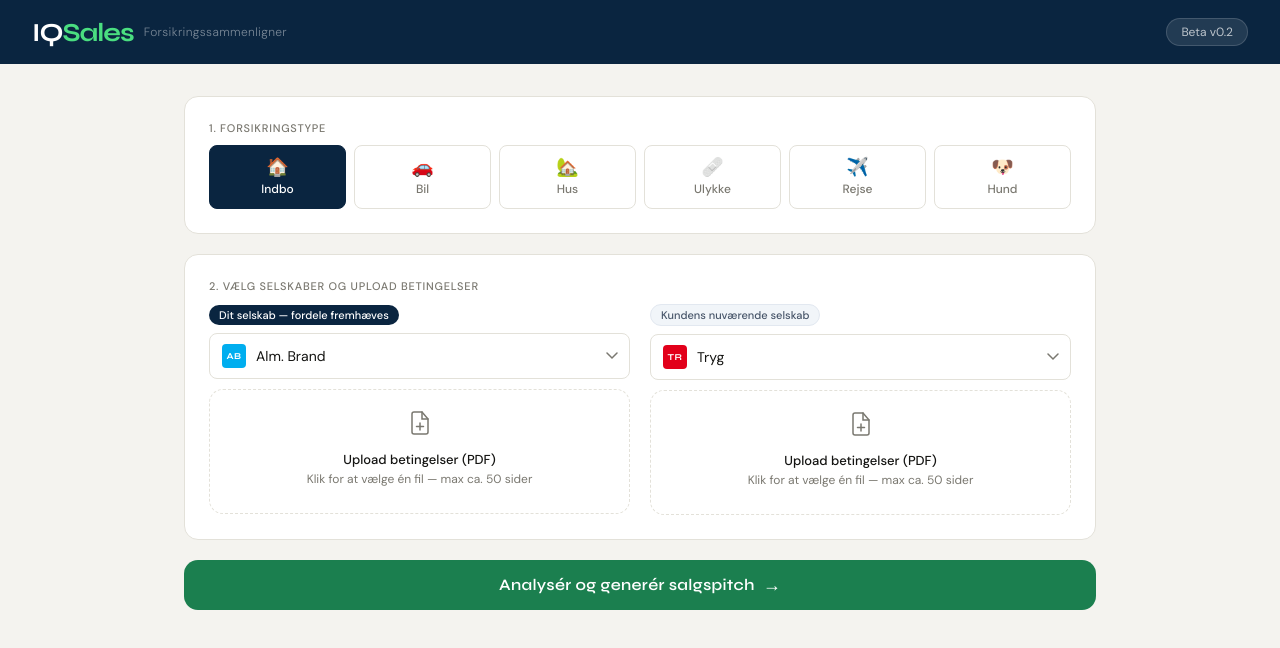
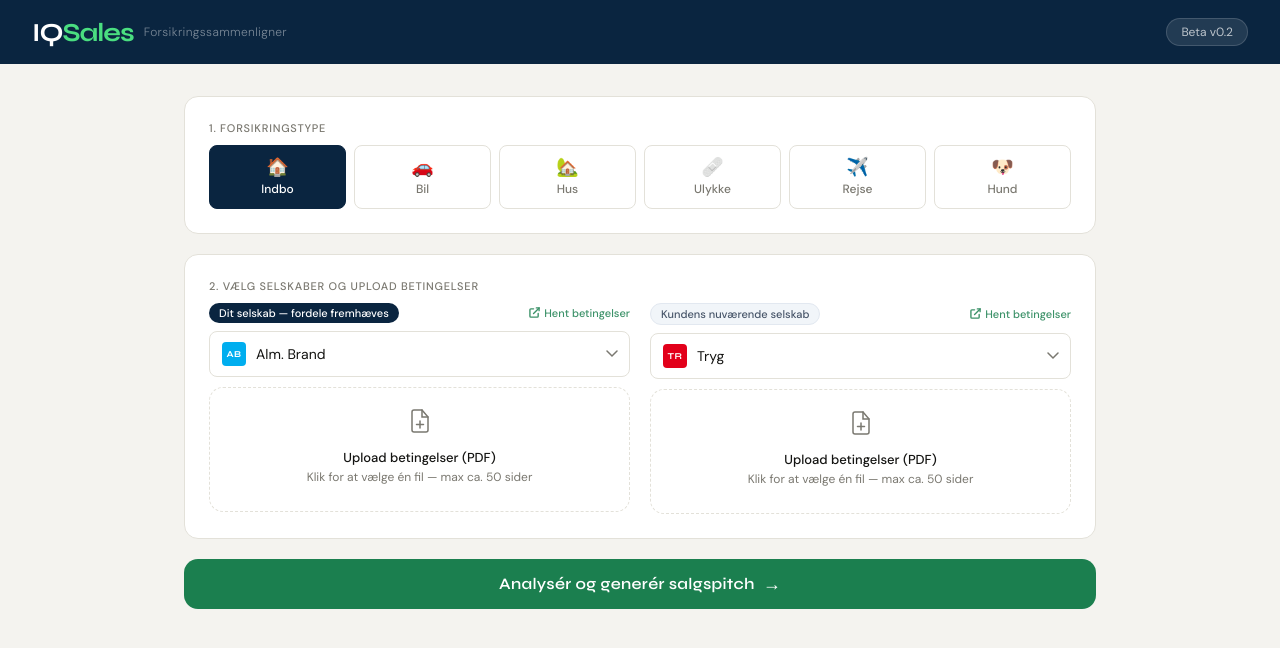
Before and after one commit to VictorLPortz/IQSales, a plain HTML site: page public/index.html in a window 1280 px wide. Drawn offline with Linux system fonts and the light colour scheme.

Commit message:
Update index.html

```diff
--- a/public/index.html
+++ b/public/index.html
@@ -35,6 +35,10 @@
 .col-label-badge{display:inline-flex;align-items:center;gap:6px;font-size:11px;font-weight:500;padding:3px 10px;border-radius:20px;margin-bottom:8px}
 .col-label-yours{background:var(--accent);color:#fff}
 .col-label-theirs{background:#F1F5F9;color:#475569;border:1px solid #E2E8F0}
+.col-label-row{display:flex;align-items:center;justify-content:space-between;margin-bottom:8px}
+.betingelser-link{font-size:11px;color:var(--accent2);text-decoration:none;display:inline-flex;align-items:center;gap:4px;font-weight:500;opacity:.85;transition:opacity .15s}
+.betingelser-link:hover{opacity:1;text-decoration:underline}
+.betingelser-link svg{width:11px;height:11px;flex-shrink:0}
 .upload-zone{border:1.5px dashed var(--border);border-radius:var(--r);padding:1.25rem;text-align:center;cursor:pointer;transition:all .15s}
 .upload-zone:hover{border-color:var(--accent2);background:var(--accent-light)}
 .upload-zone.ready{border-style:solid;border-color:var(--green);background:var(--green-light)}
@@ -238,7 +242,13 @@
       <div class="section-lbl">2. Vælg selskaber og upload betingelser</div>
       <div class="two-col">
         <div>
-          <div class="col-label-badge col-label-yours">Dit selskab — fordele fremhæves</div>
+          <div class="col-label-row">
+            <div class="col-label-badge col-label-yours" style="margin-bottom:0">Dit selskab — fordele fremhæves</div>
+            <a class="betingelser-link" id="link-a" href="#" target="_blank" rel="noopener">
+              <svg viewBox="0 0 12 12" fill="none" stroke="currentColor" stroke-width="1.5" stroke-linecap="round"><path d="M5 2H2a1 1 0 0 0-1 1v7a1 1 0 0 0 1 1h7a1 1 0 0 0 1-1V7"/><path d="M8 1h3v3"/><line x1="11" y1="1" x2="5" y2="7"/></svg>
+              Hent betingelser
+            </a>
+          </div>
           <div class="cdd" id="cdd-a">
             <div class="cdd-trigger" id="cdd-a-trigger" onclick="toggleCdd('a')">
               <div class="cdd-logo-fb" id="cdd-a-logo">AL</div>
@@ -256,7 +266,13 @@
           <input type="file" id="file-a" accept=".pdf" style="display:none" onchange="handleFiles('a',this)">
         </div>
         <div>
-          <div class="col-label-badge col-label-theirs">Kundens nuværende selskab</div>
+          <div class="col-label-row">
+            <div class="col-label-badge col-label-theirs" style="margin-bottom:0">Kundens nuværende selskab</div>
+            <a class="betingelser-link" id="link-b" href="#" target="_blank" rel="noopener">
+              <svg viewBox="0 0 12 12" fill="none" stroke="currentColor" stroke-width="1.5" stroke-linecap="round"><path d="M5 2H2a1 1 0 0 0-1 1v7a1 1 0 0 0 1 1h7a1 1 0 0 0 1-1V7"/><path d="M8 1h3v3"/><line x1="11" y1="1" x2="5" y2="7"/></svg>
+              Hent betingelser
+            </a>
+          </div>
           <div class="cdd" id="cdd-b">
             <div class="cdd-trigger" id="cdd-b-trigger" onclick="toggleCdd('b')">
               <div class="cdd-logo-fb" id="cdd-b-logo">TR</div>
@@ -407,9 +423,55 @@
   setTimeout(() => closeFb(), 1500);
 }
 
+const BETINGELSER_LINKS={
+  'Alm. Brand':                    'https://www.almbrand.dk/privat/forsikring/',
+  'Tryg':                          'https://www.tryg.dk/forsikringer/privat/',
+  'Topdanmark':                    'https://www.topdanmark.dk/privat/forsikring/',
+  'Codan':                         'https://www.codan.dk/privat/forsikringer/',
+  'IF Forsikring':                 'https://www.if.dk/privat/forsikringer',
+  'Gjensidige':                    'https://www.gjensidige.dk/privat/forsikring/',
+  'LB Forsikring':                 'https://www.lb.dk/forsikring/',
+  'Privatsikring':                 'https://www.privatsikring.dk/forsikringer/',
+  'Lærerstandens Brandforsikring': 'https://www.lb.dk/laererstandens-brandforsikring/',
+  'GF Forsikring':                 'https://www.gfforsikring.dk/forsikringer/',
+  'Vesta Forsikring':              'https://www.vesta.dk/forsikringer/',
+  'Thisted Forsikring':            'https://www.thistedforsikring.dk/forsikringer/',
+  'Runa Forsikring':               'https://www.lb.dk/runa-forsikring/',
+  'Bauta Forsikring':              'https://www.lb.dk/bauta-forsikring/',
+  'Alka':                          'https://www.alka.dk/forsikringer/',
+  'Vejle Brand':                   'https://www.vejlebrand.dk/forsikringer/',
+  'Vestjylland Forsikring':        'https://www.vestjyllandforsikring.dk/forsikringer/',
+  'Køgbstædernes Forsikring':      'https://www.kforsikring.dk/forsikringer/',
+  'Jyske Forsikring':              'https://www.jyskeforsikring.dk/forsikringer/',
+  'Aros Forsikring':               'https://www.arosforsikring.dk/forsikringer/',
+  'Nærsikring':                    'https://www.naersikring.dk/forsikringer/',
+  'Bornholms Brandforsikring':     'https://www.bornholmsbrand.dk/forsikringer/',
+  'Spira Forsikring':              'https://www.spiraforsikring.dk/forsikringer/',
+  'Concordia Forsikring':          'https://www.concordia.dk/forsikringer/',
+  'IDA Forsikring':                'https://www.idaforsikring.dk/forsikringer/',
+  'TJM Forsikring':                'https://www.tjm.dk/forsikringer/',
+  'Storstrom Forsikring':          'https://www.storstromforsikring.dk/forsikringer/',
+  'OK Forsikring':                 'https://www.ok.dk/forsikring/',
+  'FDM Forsikring':                'https://www.fdm.dk/forsikring/',
+  'Himmerland Forsikring':         'https://www.himmerlandforsikring.dk/forsikringer/',
+  'Sønderjysk Forsikring':         'https://www.sonderjyskforsikring.dk/forsikringer/',
+  'Frida Forsikring':              'https://www.fridaforsikring.dk/forsikringer/',
+  'Dansk Bilforsikring':           'https://www.danskbilforsikring.dk/forsikringer/',
+};
 
-  function buildMenus(){
-    ['a','b'].forEach(side=>{
+function updateBetingelsesLinks(){
+  ['a','b'].forEach(side=>{
+    const name=cddState[side];
+    const link=document.getElementById('link-'+side);
+    if(!link)return;
+    const url=BETINGELSER_LINKS[name];
+    if(url&&name!=='andet'){link.href=url;link.style.display='inline-flex';}
+    else{link.href='#';link.style.display='none';}
+  });
+}
+
+function buildMenus(){
+  ['a','b'].forEach(side=>{
     const menu=document.getElementById('cdd-'+side+'-menu');
     menu.innerHTML=COMPANIES.map(name=>{
       return`<div class="cdd-option" data-side="${side}" data-name="${name}">${getBrandEl(name,24)}<span class="cdd-option-label">${name}</span></div>`;
@@ -440,6 +502,7 @@
   document.getElementById('cdd-'+side+'-menu').classList.remove('open');
   document.getElementById('custom-'+side).style.display=value==='andet'?'block':'none';
   updateCddDisplay(side);
+  updateBetingelsesLinks();
 }
 
 function updateCddDisplay(side){
@@ -864,6 +927,7 @@
 }
 
 buildMenus();
+updateBetingelsesLinks();
 </script>
 </body>
 </html>
```
